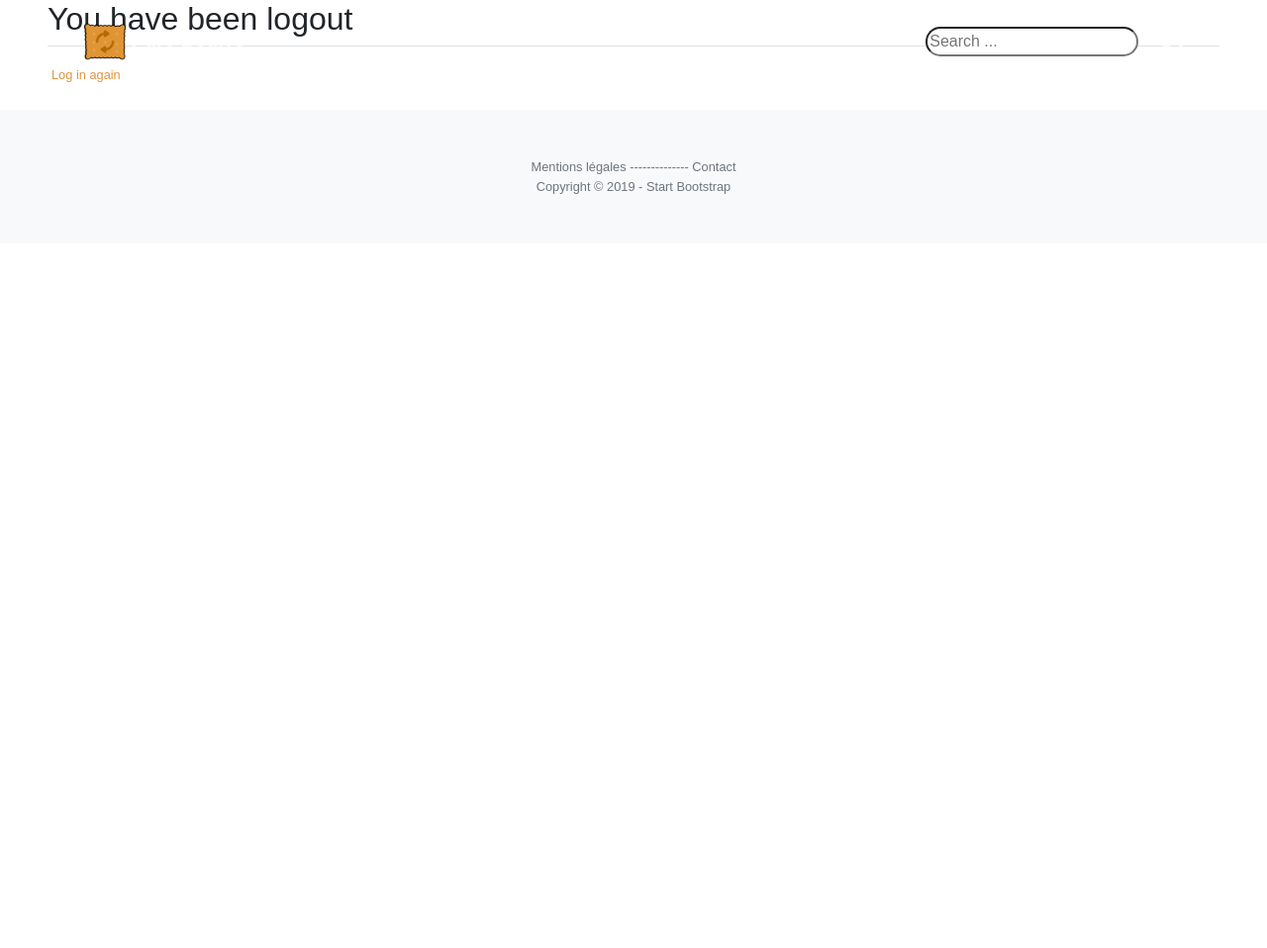
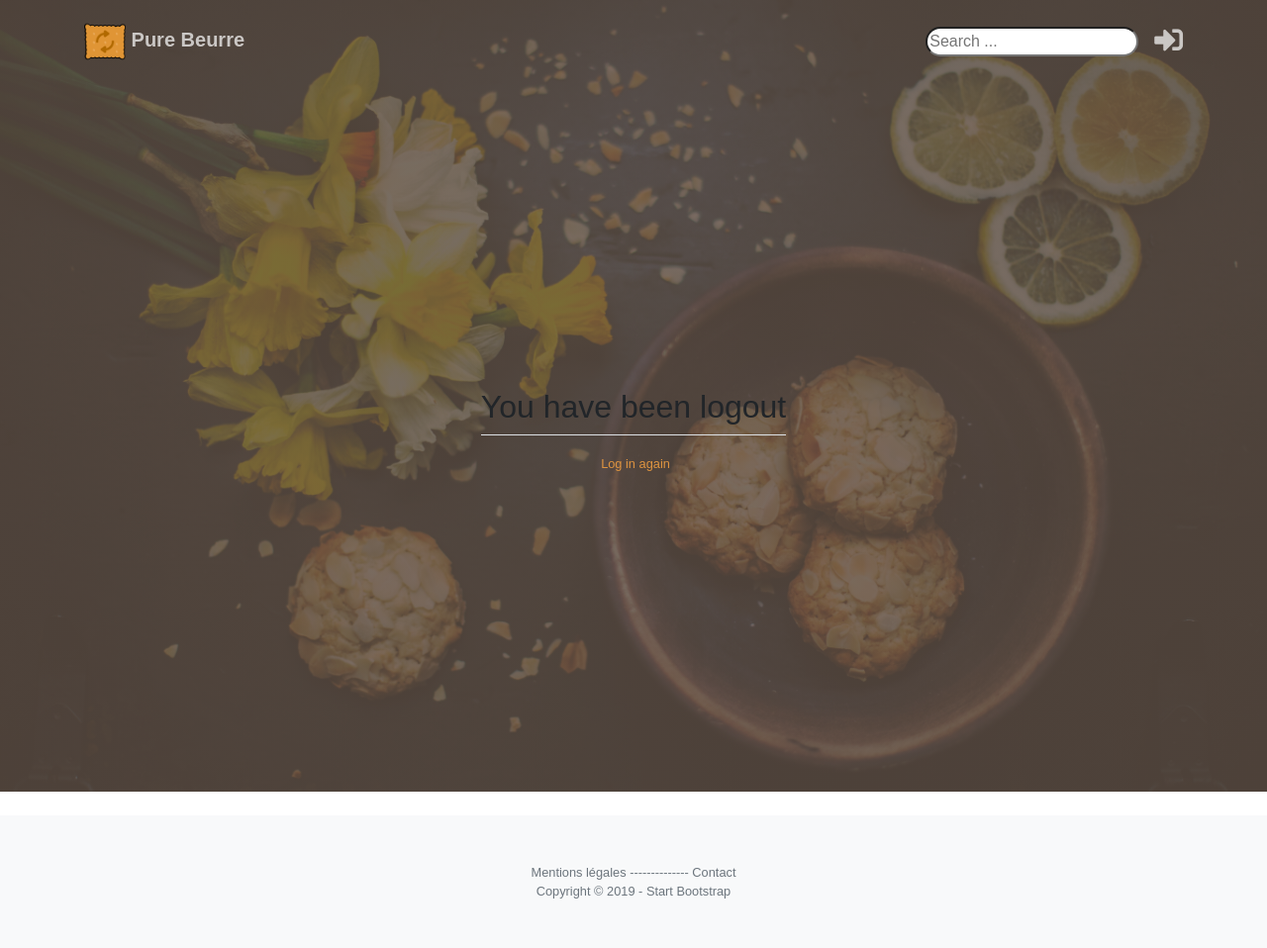
Before and after one commit to pythonmentor/nathan-p10, a Django app: template project8/authentification/templates/authentification/logout.html in a window 1280 px wide. Shown: the whole page at 99% size. Before the commit the page ends 196 px from the top, so only its background shows below. Run offline with Django 3.2, Linux system fonts and the light colour scheme; the template is opened without the code that fills it, so the values that code supplies are empty; parts of the project's set-up code (start-up, migrations or seed data) failed here and were passed over; some libraries are stand-ins or nearby versions; some web fonts are replaced.

Commit message:
html ui fixed

```diff
--- a/project8/authentification/templates/authentification/logout.html
+++ b/project8/authentification/templates/authentification/logout.html
@@ -1,6 +1,9 @@
 {% extends "blog/base.html" %}
 {% load crispy_forms_tags %}
 {% block content %}
+<header class="masthead">
+    <div class="container h-100">
+        <div class="row h-100 align-items-center justify-content-center text-center">
             <div class="content-section ml-5 mr-5">
                 <h2>You have been logout</h2>
                 <div class="border-top pt-3">
@@ -9,4 +12,8 @@
                     </small>
                 </div>
             </div>
+        </div>
+    </div>
+</header>
+
 {% endblock content %}
```
Also changed, not shown: project8/authentification/templates/authentification/login.html (+7 -0 lines), project8/authentification/templates/authentification/register.html (+7 -0 lines). Lines whose indentation alone changed are shown as unchanged.
